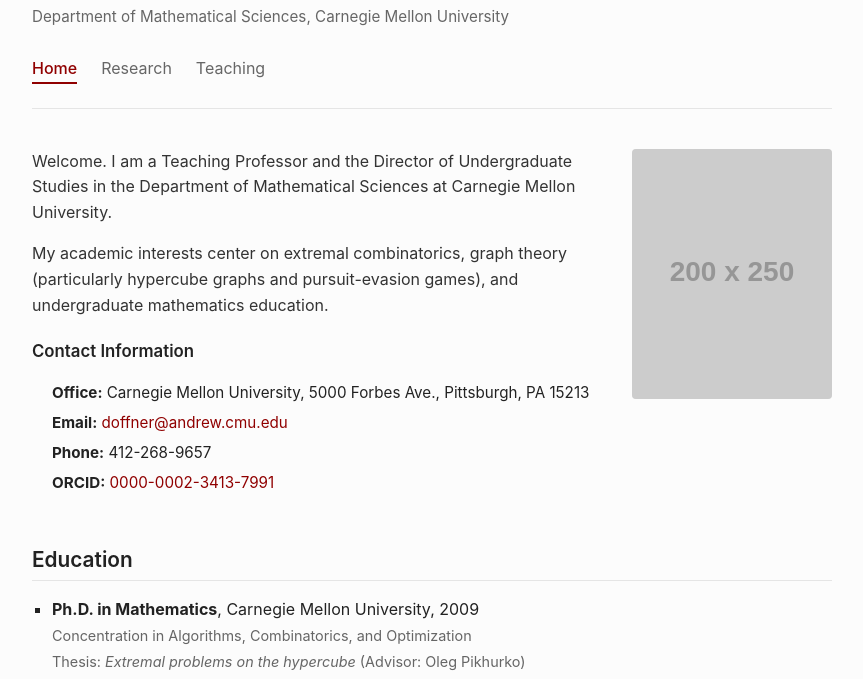
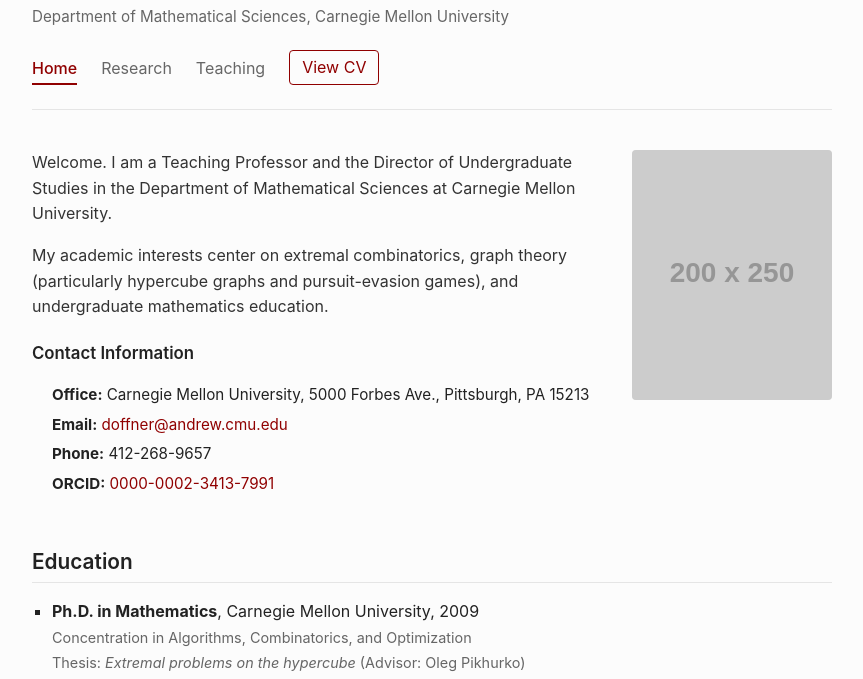
Before and after one commit to deoffner/deoffner.github.io, a plain HTML site: page index.html in a window 1280 px wide. Shown: the part 118-797 px from the top of the page, without its empty margins (208-1071 px from the left). Drawn offline with Linux system fonts and the light colour scheme; placeholder pictures from the web are drawn by us.

Commit message:
CV button

```diff
--- a/index.html
+++ b/index.html
@@ -78,6 +78,20 @@
             color: var(--accent-color);
             border-bottom-color: var(--accent-color);
             font-weight: 500;
+        }
+
+        nav .cv-link {
+            color: var(--accent-color);
+            text-decoration: none;
+            border: 1px solid var(--accent-color);
+            border-radius: 4px;
+            padding: 0.25rem 0.75rem;
+            margin-top: -0.25rem;
+        }
+
+        nav .cv-link:hover {
+            background-color: var(--accent-color);
+            color: #ffffff;
         }
 
         .tab-content {
@@ -201,6 +215,7 @@
                 <button class="nav-btn active" onclick="switchTab('home')">Home</button>
                 <button class="nav-btn" onclick="switchTab('research')">Research</button>
                 <button class="nav-btn" onclick="switchTab('teaching')">Teaching</button>
+                <a class="cv-link" href="cvAug26.pdf" target="_blank" rel="noopener">View CV</a>
             </nav>
         </header>
 
```
Also changed, not shown: 1 other file.
